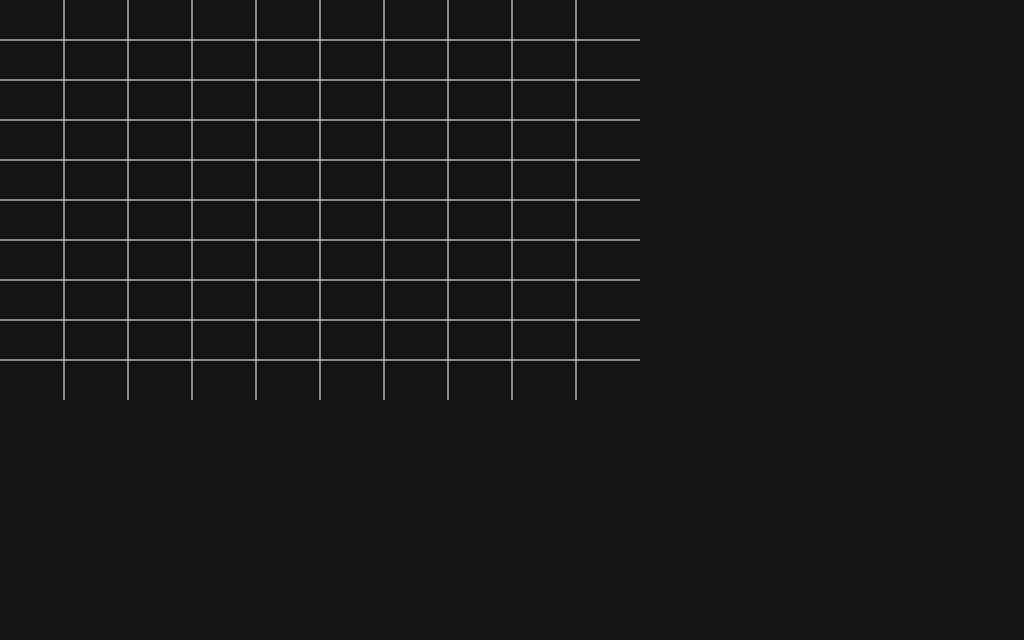
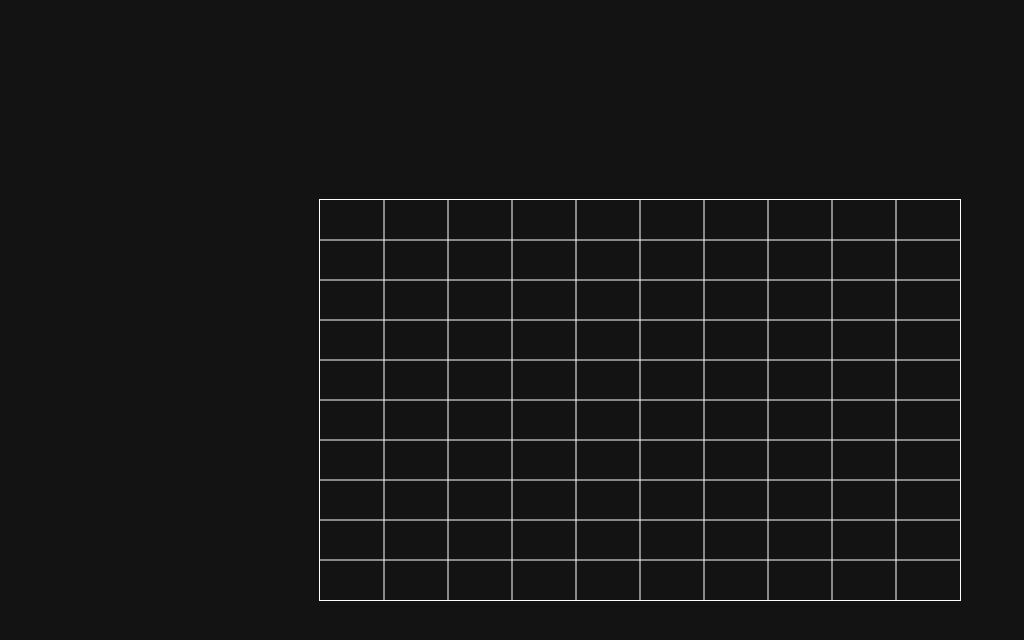
Before and after one commit to tahashieenavaz/falling-sand, a website built with Vite: page index.html in a window 1280 px wide. Shown: the whole page, without its empty margins (0-1024 px from the left). Built offline with nearby package versions, Linux system fonts and the light colour scheme.

Commit message:
fix: adjust body styles and add canvas border

```diff
--- a/src/style.css
+++ b/src/style.css
@@ -5,4 +5,10 @@
 }
 body {
   background: #131313;
+  min-height: 100vh;
+  display: grid;
+  place-content: center;
 }
+canvas {
+  border: 1px solid white;
+}
```
